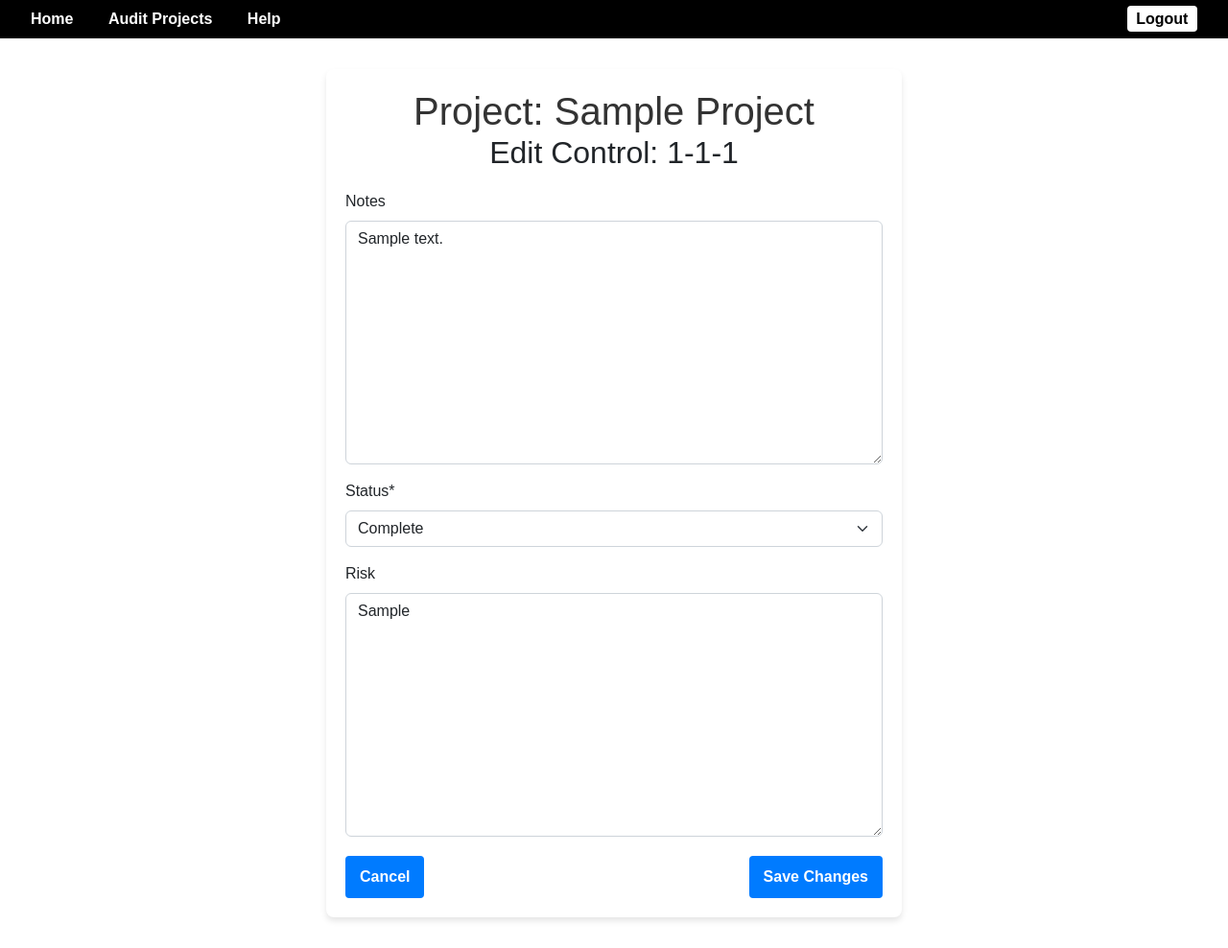
After one commit to Ayman-Abduh/complytech, a Django app: page /projects/project_control/edit/1/ in a window 1280 px wide. The commit adds this page. Shown: the whole page at 96% size. Run offline with Django 4.2, Linux system fonts and the light colour scheme; a user stored in the database is signed in; data comes from the database, SQL or seed files in the repository; tables that the repository leaves empty hold one stand-in row (values such as "Sample post"); some libraries are stand-ins or nearby versions.

```diff
--- a/projects/urls.py
+++ b/projects/urls.py
@@ -7,6 +7,8 @@ from .views import (
     ProjectOverviewView,
     get_subdomains,
     ProjectControlListView,
+    ProjectControlEditView,
+    EvidenceListView,
 )
 
 urlpatterns = [
@@ -37,4 +39,14 @@ urlpatterns = [
         ProjectControlListView.as_view(),
         name="project_control_list",
     ),
+    path(
+        "project_control/edit/<int:pk>/",
+        ProjectControlEditView.as_view(),
+        name="project_control_edit",
+    ),
+    path(
+        "project_control/<int:pk>/evidence/",
+        EvidenceListView.as_view(),
+        name="project_control_evidence",
+    ),
 ]
--- a/projects/views.py
+++ b/projects/views.py
@@ -297,3 +297,36 @@ class ProjectControlListView(View):
                 "project_controls": project_controls,
             },
         )
+
+
+class ProjectControlEditView(LoginRequiredMixin, UpdateView):
+    model = ProjectControl
+    template_name = "project_control_edit.html"
+    fields = ["notes", "status", "risk"]
+    context_object_name = "project_control"
+
+    def get_success_url(self):
+        # Redirect back to the project control list view for the subdomain and project
+        project_id = self.object.project.id
+        subdomain_id = self.object.control.subdomain.id
+        return reverse_lazy(
+            "project_control_list",
+            kwargs={"project_id": project_id, "subdomain_id": subdomain_id},
+        )
+
+
+class EvidenceListView(LoginRequiredMixin, ListView):
+    model = Evidence
+    template_name = "evidence_list.html"
+    context_object_name = "evidences"
+
+    def get_queryset(self):
+        # Fetch the ProjectControl object based on the provided primary key (pk)
+        project_control = ProjectControl.objects.get(pk=self.kwargs["pk"])
+        # Return all related evidence objects using the `evidences` related_name
+        return project_control.evidences.all()
+
+    def get_context_data(self, **kwargs):
+        context = super().get_context_data(**kwargs)
+        context["project_control"] = ProjectControl.objects.get(pk=self.kwargs["pk"])
+        return context
--- /dev/null
+++ b/templates/project_control_edit.html
@@ -0,0 +1,80 @@
+<!DOCTYPE html>
+{% extends "base.html" %}
+
+{% block title %}Edit Project Control{% endblock %}
+
+{% load crispy_forms_tags %}
+
+{% block content %}
+<style>
+    .container {
+        max-width: 600px;
+        margin: 20px auto;
+        padding: 20px;
+        background-color: #fff;
+        border-radius: 8px;
+        box-shadow: 0 4px 6px rgba(0, 0, 0, 0.1);
+    }
+
+    .header {
+        text-align: center;
+        margin-bottom: 20px;
+    }
+
+    .header h1 {
+        margin: 0;
+        color: #333;
+    }
+
+    .header p {
+        margin: 5px 0;
+        font-size: 14px;
+        color: #555;
+    }
+
+    .btn-container {
+        display: flex;
+        justify-content: space-between;
+        margin-top: 20px;
+    }
+
+    .btn {
+        padding: 10px 15px;
+        font-size: 16px;
+        font-weight: bold;
+        color: white;
+        background-color: #007bff;
+        border: none;
+        border-radius: 4px;
+        text-decoration: none;
+        text-align: center;
+    }
+
+    .btn:hover {
+        background-color: #0056b3;
+        color: white;
+    }
+
+    .btn-save {
+        margin-left: auto;
+        /* Pushes the button to the right */
+    }
+</style>
+
+<div class="container">
+    <div class="header">
+        <h1>Project: {{project_control.project.title | title}}</h1>
+        <h2>Edit Control: {{ project_control.control.code }}</h2>
+    </div>
+
+    <form method="post">
+        {% csrf_token %}
+        {{ form|crispy }}
+        <div class="btn-container">
+            <a href="{% url 'project_control_list' project_control.project.id project_control.control.subdomain.id %}"
+                class="btn">Cancel</a>
+            <button type="submit" class="btn btn-save">Save Changes</button>
+        </div>
+    </form>
+</div>
+{% endblock content %}
--- a/templates/project_overview.html
+++ b/templates/project_overview.html
@@ -73,6 +73,7 @@ Projects Overview
         font-size: 16px;
         text-align: center;
         transition: background-color 0.3s ease;
+        font-weight: bold;
     }
 
     .add-entry-link:hover {
@@ -117,7 +118,10 @@ Projects Overview
     </table>
     {% endfor %}
     <div class="add-entry-container">
-        <a href="{% url 'domain_selection' project.id %}" class="add-entry-link">Add New Entry</a>
+        <a href="{% url 'domain_selection' project.id %}" class="add-entry-link">Add New Entry +</a>
+    </div>
+    <div class="add-entry-container">
+        <a href="{% url 'project_list' %}" class="add-entry-link">Go Back</a>
     </div>
 </div>
 {% endblock content %}
```
Also changed, not shown: templates/evidence_list.html (added, +85 -0 lines), templates/project_control_list.html (+42 -9 lines).
